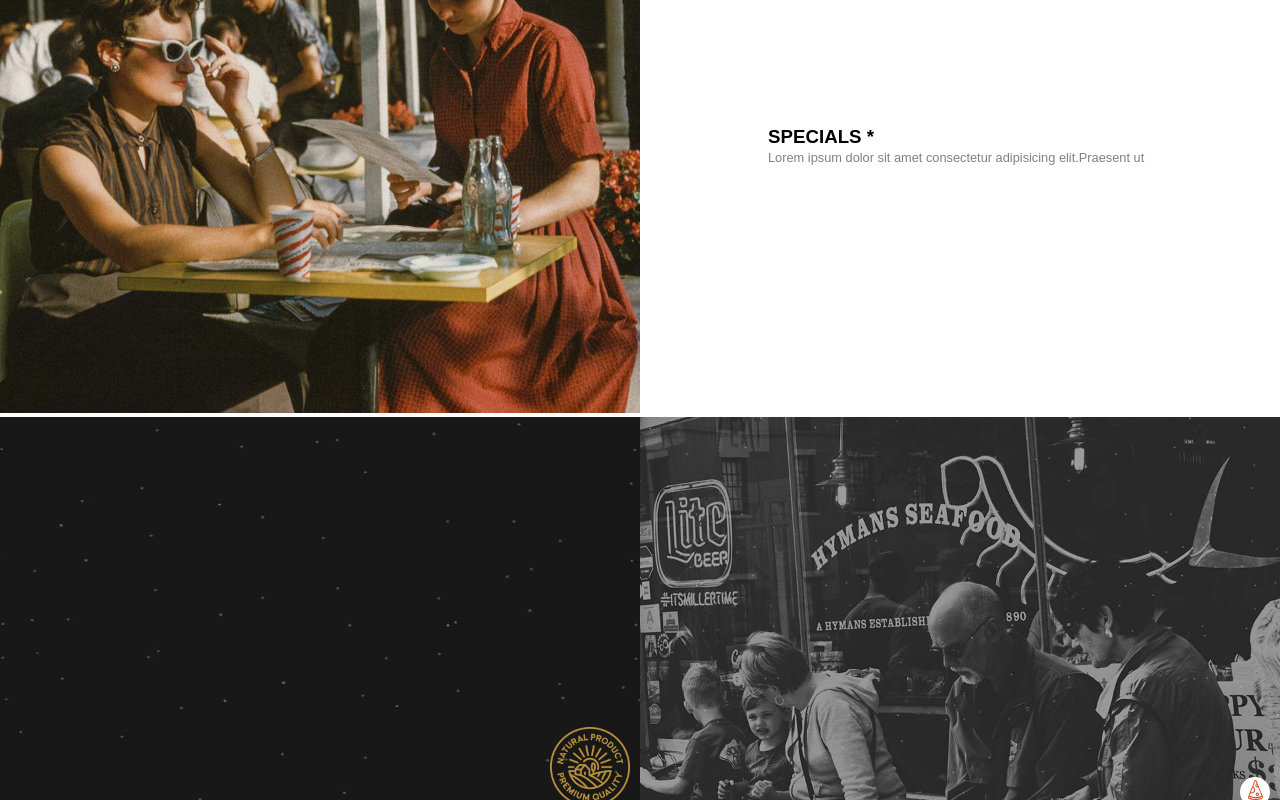
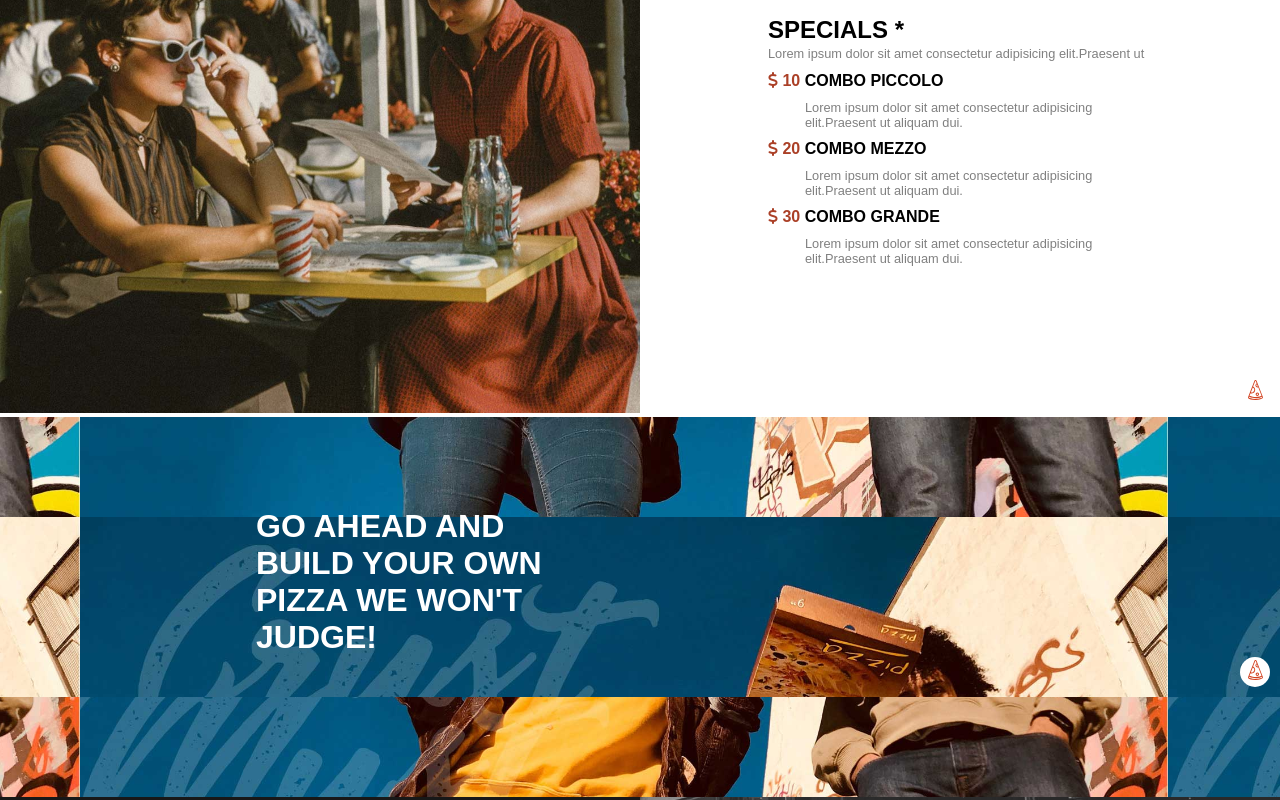
Before and after one commit to giuliabruno05/proj-html-vuejs, a Vue app: page / in a window 1280 px wide. Shown: the part 1200-2000 px from the top of the page. Built offline with nearby package versions, Linux system fonts and the light colour scheme.

Commit message:
aggiunte altre sezioni al main

```diff
--- a/src/components/PageMain.vue
+++ b/src/components/PageMain.vue
@@ -20,6 +20,7 @@ export default {
                 <img src="/img/h3-img-4.jpg" alt="">
             </div>
         </div>
+        <!-- sezione slogan -->
         <section class="slogan">
             <div class="btn prev">
                 <span>PREV</span>
@@ -36,6 +37,7 @@ export default {
             <div class="icon-pizza">
                 <img src="/svg/svg-4.svg" alt="">
             </div>
+            <!-- sezione combo special  -->
         </section>
         <section class="special">
             <div class="special-image">
@@ -43,11 +45,62 @@ export default {
             </div>
             <div class="combo">
                 <div class="text-combo">
-                    <h3>SPECIALS *</h3>
+                    <h2>SPECIALS *</h2>
                     <span class="lorem">Lorem ipsum dolor sit amet consectetur adipisicing elit.Praesent ut</span>
-                    <span></span>
+                    <ul>
+                        <li>
+                            <span class="price">
+                                <i class="fa-solid fa-dollar-sign">
+                                </i>
+                                10
+                            </span>
+                            <strong>COMBO PICCOLO</strong>
+                        </li>
+                        <li class="lorem list">Lorem ipsum dolor sit amet consectetur adipisicing elit.Praesent ut aliquam
+                            dui.
+                        </li>
+                        <li>
+                            <span class="price">
+                                <i class="fa-solid fa-dollar-sign">
+                                </i>
+                                20
+                            </span>
+                            <strong>COMBO MEZZO</strong>
+                        </li>
+                        <li class="lorem list">Lorem ipsum dolor sit amet consectetur adipisicing elit.Praesent ut aliquam
+                            dui.
+                        </li>
+                        <li>
+                            <span class="price">
+                                <i class="fa-solid fa-dollar-sign">
+                                </i>
+                                30
+                            </span>
+                            <strong>COMBO GRANDE</strong>
+                        </li>
+                        <li class="lorem list">Lorem ipsum dolor sit amet consectetur adipisicing elit.Praesent ut aliquam
+                            dui.
+                        </li>
+
+                    </ul>
+                </div>
+                <div class="icon-pizza">
+                    <img src="/svg/svg-4.svg" alt="">
                 </div>
             </div>
+        </section>
+        <!-- sezione bg repeat -->
+        <section class="bg-repeat">
+            <div class="bg top"></div>
+            <div class="bg middle">
+                <div class="text-middle">
+                    GO AHEAD AND BUILD YOUR OWN PIZZA WE WON'T JUDGE!
+                </div>
+                <div class="icon-pizza">
+                    <img src="/svg/svg-4.svg" alt="">
+                </div>
+            </div>
+            <div class="bg bottom"></div>
         </section>
     </main>
 </template>
@@ -99,10 +152,28 @@ export default {
     .text-combo {
         width: 60%;
 
+
+        li {
+            margin: 10px 0;
+        }
+
+        .price {
+            color: $color-price;
+            font-weight: 600;
+
+        }
+
         .lorem {
             font-size: 0.8rem;
             color: grey;
+
         }
+
+        .list {
+            margin-left: 37px;
+        }
+
+
     }
 
     .combo {
@@ -110,6 +181,44 @@ export default {
         display: flex;
         justify-content: center;
         align-items: center;
+        position: relative;
+    }
+
+}
+
+.bg-repeat {
+    height: 380px;
+}
+
+.bg {
+    background-size: 85%;
+    background-image: url("/img/h3-background-img.jpg");
+}
+
+.top {
+    height: 100px;
+    background-position: bottom 0 left 80px;
+}
+
+.middle {
+    height: 180px;
+    background-position: top 0 left 80px;
+    position: relative;
+
+    .text-middle {
+        width: 25%;
+        text-align: left;
+        font-size: 2rem;
+        font-weight: 600;
+        color: $white;
+        position: absolute;
+        top: -5%;
+        left: 20%;
     }
 }
+
+.bottom {
+    height: 100px;
+    background-position: top 70% left 80px;
+}
 </style>
--- a/src/styles/_variables.scss
+++ b/src/styles/_variables.scss
@@ -1,3 +1,4 @@
 $white: #fff;
 $red: #ff0000;
-$third-color: #b6903b
+$third-color: #b6903b;
+$color-price: #ab4027
```
